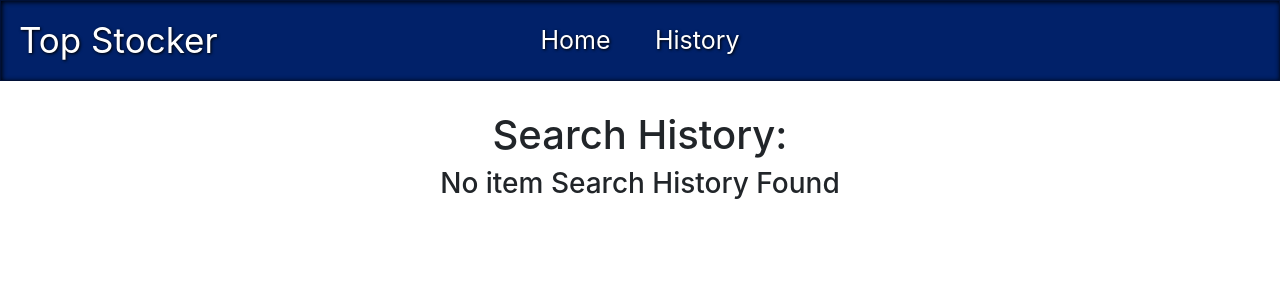
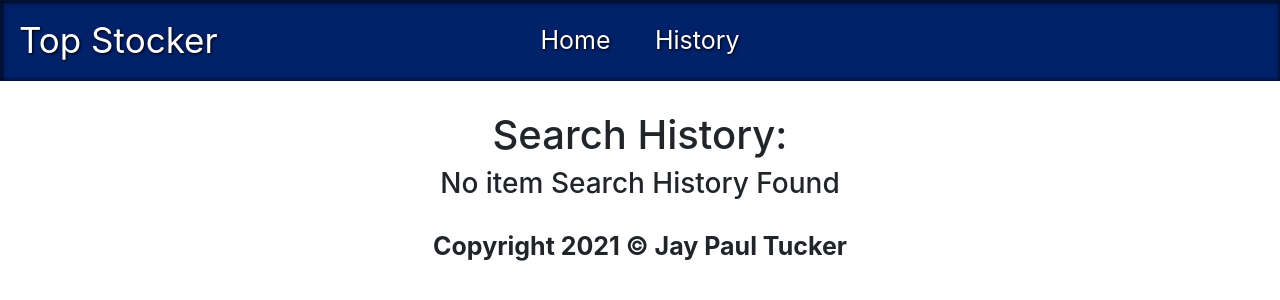
Before and after one commit to JayPTucker/TopStocker, a website: page app/public/history.html in a window 1280 px wide. Drawn offline with nearby package versions, Linux system fonts and the light colour scheme; a web font is replaced by a local one.

Commit message:
Fixed Copyright Text

```diff
--- a/app/public/css/styles.css
+++ b/app/public/css/styles.css
@@ -192,3 +192,11 @@ div {
     margin-top: 5px;
     font-size: 13px;
 }
+
+/* ======================================== */
+
+.copyright {
+    font-weight: bold;
+    font-size: 25px;
+    margin: 20px;
+}
--- a/app/public/history.html
+++ b/app/public/history.html
@@ -49,6 +49,12 @@
           <div class="row justify-content-center text-center" id="historyArea">
             <!-- All Items go here -->
           </div>
+
+          <div class="row text-center">
+            <div class="col-md-12">
+              <p class="copyright">Copyright 2021 © Jay Paul Tucker</p>
+            </div>
+          </div>
     </div>
 
 </body>
```
Also changed, not shown: app/public/home.html (+1 -1 lines).
